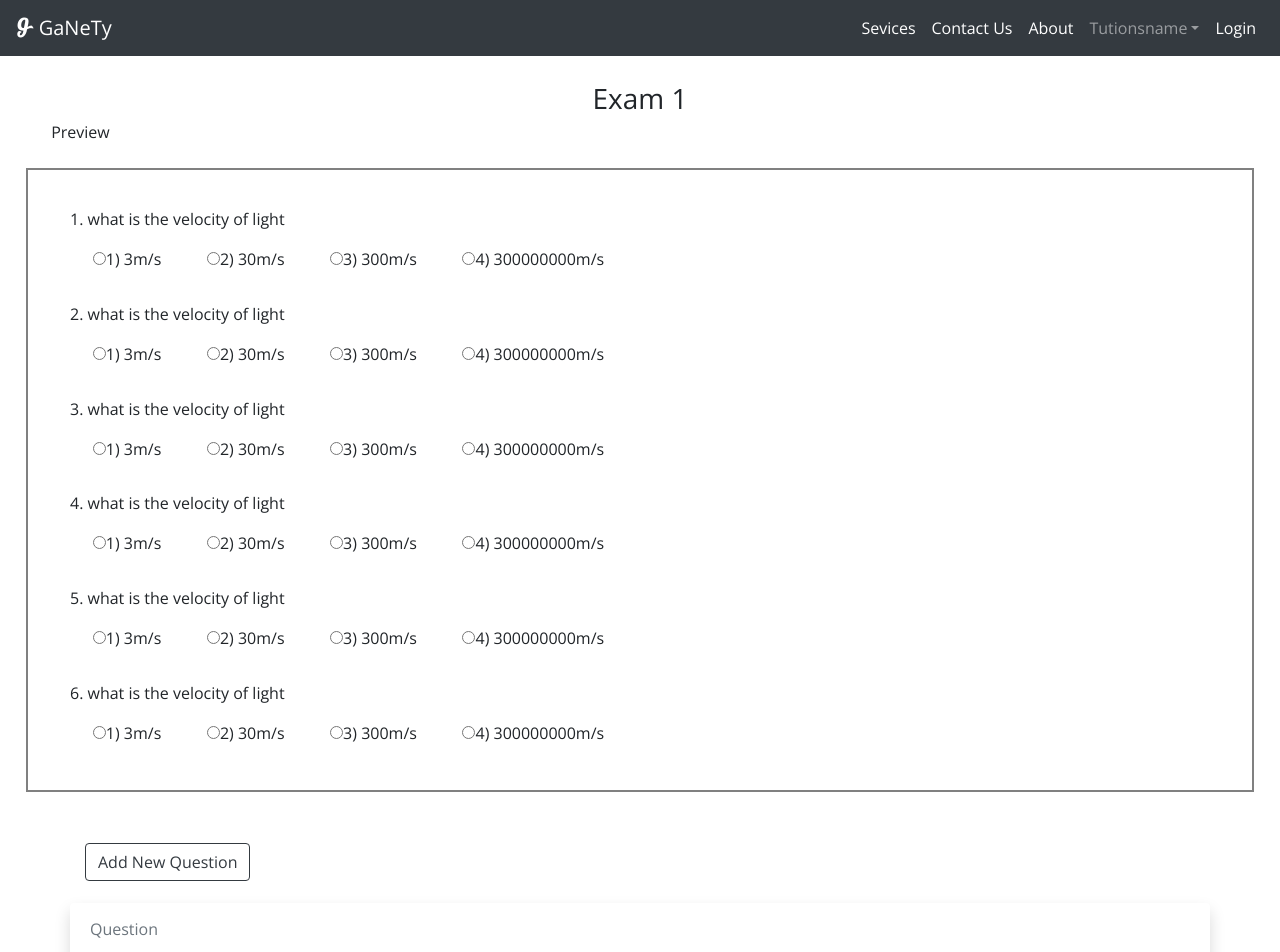
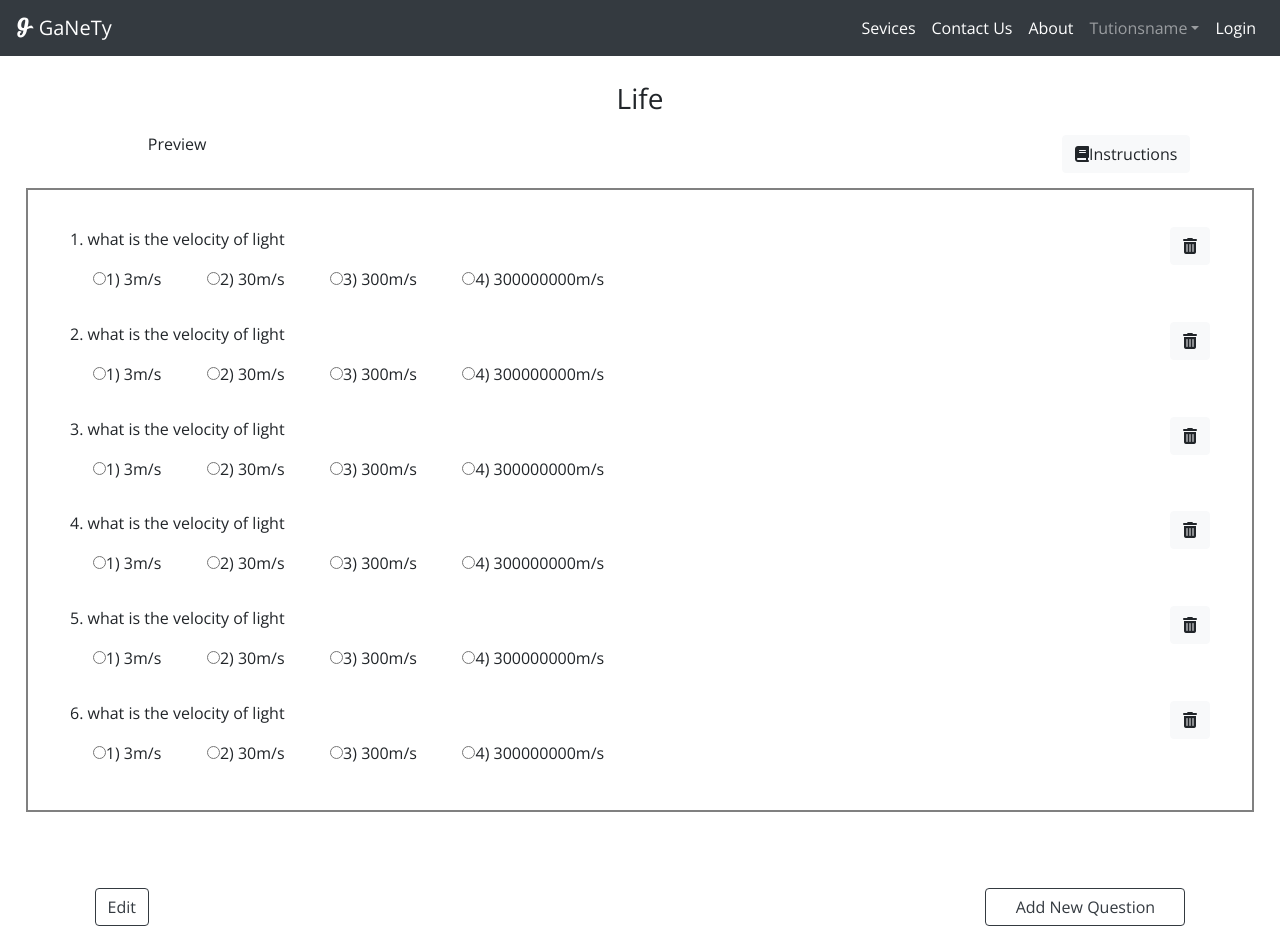
Before and after one commit to dchobarkar/edtech-platform-client, a React (Create React App) app: page /questionpaper in a window 1280 px wide. Shown: the top 952 px of the page. Built offline with nearby package versions, Linux system fonts and the light colour scheme.

Commit message:
Question Paper Layout Added

```diff
--- a/src/containers/AddNew/NewExam/NewQuestion/NewQuestion.css
+++ b/src/containers/AddNew/NewExam/NewQuestion/NewQuestion.css
@@ -1,14 +1,18 @@
 #addnewquestion {
   padding: 2%;
+  width: 100%;
 }
+#addnewquestion .row,
 #addnewquestion form {
   width: 100%;
 }
-
-#questionnoscroll {
-  padding: 2% 0;
+#addnewquestionbutton {
+  max-width: 200px;
+  width: 100%;
+  float: right;
 }
 
 #questionbutton {
   width: 100%;
+  padding: 2% 0;
 }
--- a/src/containers/AddNew/NewExam/NewQuestion/NewQuestion.js
+++ b/src/containers/AddNew/NewExam/NewQuestion/NewQuestion.js
@@ -5,7 +5,7 @@ import './NewQuestion.css'
 
 class NewQuestion extends Component {
     state = {
-        show: true
+        show: false
     }
 
     questionHandler = (e) => {
@@ -22,8 +22,15 @@ class NewQuestion extends Component {
 
     render() {
         return (
-            <div className="container">
+            <div className="container" id="addnewquestion">
                 <Button
+                    onClick={this.newQuestionAdder}
+                    variant="outline-dark"
+                >Edit
+                </Button>
+
+                <Button
+                    id="addnewquestionbutton"
                     onClick={this.showInputBoxHandler}
                     variant="outline-dark">
                     Add New Question
@@ -99,37 +106,29 @@ class NewQuestion extends Component {
                                         </Col>
                                     </Form.Group>
                                 </Form.Row>
+
                                 <Form.Group>
-                                    <Button
-                                        onClick={this.newQuestionAdder}
-                                        variant="outline-dark"
-                                    >Previous
-                            </Button>
                                     <Button
                                         className="float-right"
                                         onClick={() => this.props.newquestionsubmit(this.state.que, this.state.opt1, this.state.opt2, this.state.opt3, this.state.opt4)}
                                         variant="outline-dark"
-                                    >Next
+                                    >Add
                                     </Button>
                                 </Form.Group>
                             </Form>
+
+                            <div id="questionbutton">
                                 <Button
                                     className="float-right"
                                     onClick={this.newQuestionAdder}
                                     variant="outline-dark"
                                 >Submit
                             </Button>
+                            </div>
+
+
                         </div > : null
                 }
-                <section id="questionnoscroll">
-                    <div className="container">
-                        <div className="row">
-                            <div id="questionbutton">
-
-                            </div>
-                        </div>
-                    </div>
-                </section>
             </div>
         )
     }
--- /dev/null
+++ b/src/containers/AddNew/NewExam/QuestionPaper/QueInstructionBox/QueInstructionBox.css
@@ -0,0 +1,17 @@
+#showexaminstructionsbutton {
+  margin: 20px;
+}
+#showexaminstructionsbutton button {
+  position: absolute;
+  right: 0;
+  margin: 0 7%;
+}
+#examinstruction {
+  border: 2px solid gray;
+  padding: 2% 4%;
+  margin: 0 2%;
+}
+
+#examinstructionedit {
+  margin: 2%;
+}
--- /dev/null
+++ b/src/containers/AddNew/NewExam/QuestionPaper/QueInstructionBox/QueInstructionBox.js
@@ -0,0 +1,92 @@
+import React, { Component } from 'react';
+import { Button, Form } from 'react-bootstrap';
+
+import './QueInstructionBox.css'
+
+class QueInstructionBox extends Component {
+
+    state = {
+        showinstruction: false,
+        showedit: false,
+        instructions: this.props.instructions
+    }
+
+    showDescriptionHandler = () => {
+        this.setState({
+            showinstruction: !this.state.showinstruction,
+            showedit: false
+        })
+    }
+
+    showEditHandler = () => {
+        this.setState({
+            showedit: !this.state.showedit
+        })
+    }
+    instructionEditHandler = (e) => {
+        this.setState({
+            [e.target.name]: e.target.value
+        })
+    }
+
+    ShowInstruction = () => (
+        < div id="examinstruction" >
+            <div className="row">
+                <Button
+                    onClick={this.showEditHandler}
+                    variant="light">
+                    <i className="far fa-edit"></i>
+                </Button>
+                <p align="justify">{this.state.instructions}</p>
+            </div>
+        </div >
+    )
+
+    EditInstruction = () => (
+        <div id="examinstructionedit">
+            <Form>
+                <Form.Group>
+                    <Form.Control
+                        id="noborder"
+                        as="textarea"
+                        rows="4"
+                        value={this.state.instructions}
+                        name="instructions"
+                        onChange={this.instructionEditHandler} />
+                </Form.Group>
+            </Form>
+
+            <Button
+                onClick={() => this.props.saveEditInstruction(this.state.instructions)}
+                variant="light">
+                <i className="far fa-save"></i> Save
+            </Button>
+        </div>
+    )
+
+    render() {
+
+        let content = null
+        this.state.showedit ? content = <this.EditInstruction /> : content = <this.ShowInstruction />
+
+
+        return (
+            <div className="container" >
+                <div className="row" id="showexaminstructionsbutton">
+                    <h6>Preview</h6>
+                    <Button
+                        onClick={this.showDescriptionHandler}
+                        variant="light">
+                        <i className="fas fa-book"></i>
+                        Instructions
+                    </Button>
+                </div>
+                {this.state.showinstruction ? content : null}
+
+
+            </div >
+        )
+    }
+}
+
+export default QueInstructionBox;
--- a/src/containers/AddNew/NewExam/QuestionPaper/QuestionPapar.js
+++ b/src/containers/AddNew/NewExam/QuestionPaper/QuestionPapar.js
@@ -1,7 +1,9 @@
 import React, { Component } from 'react';
+import { Button } from 'react-bootstrap';
 import NewQuestion from '../NewQuestion/NewQuestion'
 
 import './QuestionPaper.css';
+import QueInstructionBox from './QueInstructionBox/QueInstructionBox';
 
 class QuestionPaper extends Component {
     state = {
@@ -67,7 +69,7 @@ class QuestionPaper extends Component {
     }
 
     newQuestionHandler = (que, opt1, opt2, opt3, opt4) => {
-        const newquestion = {
+        let newquestion = {
             que: que,
             opt1: opt1,
             opt2: opt2,
@@ -75,6 +77,7 @@ class QuestionPaper extends Component {
             opt4: opt4,
             id: this.state.id + 1
         }
+
         const addquestion = [...this.state.questions];
         addquestion.push(newquestion);
         this.setState({
@@ -83,17 +86,42 @@ class QuestionPaper extends Component {
         })
     }
 
+    saveEditInstructionHandler = (instruction) => {
+        this.setState({
+            instructions: instruction
+        })
+    }
+
+    deleteQuestionHandler = (index) => {
+        const deletequestion = [...this.state.questions];
+        deletequestion.splice(index, 1);
+        this.setState({
+            questions: deletequestion
+        })
+    }
+
     render() {
         return (
             <div className="fullscreen" id="questionpaper">
-                <h3>Exam 1</h3>
-                <h6>Preview</h6>
+                <h3>{this.state.examname}</h3>
+                <QueInstructionBox
+                    instructions={this.state.instructions}
+                    instructionchanger={this.instructionEditHandler}
+                    saveEditInstruction={this.saveEditInstructionHandler} />
+
                 <section id="exampreview">
                     <div className="container">
                         <div className="row">
                             {this.state.questions.map((question, Index) => {
                                 return <div id="question" key={question.id}>
-                                    <p>{Index + 1}. {question.que}</p>
+                                    <p>{Index + 1}. {question.que}
+                                        <Button
+                                            onClick={() => this.deleteQuestionHandler(Index)}
+                                            className="float-right"
+                                            variant="light">
+                                            <i className="fas fa-trash-alt"></i>
+                                        </Button>
+                                    </p>
                                     <span><input type="radio" />1) <label>{question.opt1}</label></span>
                                     <span><input type="radio" />2) <label>{question.opt2}</label></span>
                                     <span><input type="radio" />3) <label>{question.opt3}</label></span>
--- a/src/containers/AddNew/NewExam/QuestionPaper/QuestionPaper.css
+++ b/src/containers/AddNew/NewExam/QuestionPaper/QuestionPaper.css
@@ -3,7 +3,7 @@
   padding-top: 2%;
 }
 #questionpaper h6 {
-  padding-left: 4%;
+  padding: 0 4%;
 }
 
 #exampreview {
--- a/src/containers/CourseContent/CourseContent.js
+++ b/src/containers/CourseContent/CourseContent.js
@@ -9,6 +9,8 @@ class CourseContent extends Component {
     state = {
         id: 9,
         coursename: 'Physics I',
+        chapno: 0,
+        lesno: 0,
         coursedetails: [
             {
                 chaptername: 'Chapter 1',
@@ -152,6 +154,8 @@ class CourseContent extends Component {
     }
 
     render() {
+        let i = 0
+        let j = 0
         return (
             <div className="fullscreen">
                 <section id="previouscontent">
@@ -161,7 +165,8 @@ class CourseContent extends Component {
                         {this.state.coursedetails.map((chapter, index) => {
                             return <div className="row" id="individualchapter" key={chapter.id}>
                                 <div id="chaptername">
-                                    <span>{chapter.chaptername}</span>
+
+                                    <span>{i = i + 1}.  {chapter.chaptername}</span>
                                     <EditButtons
                                         contentid={chapter.id}
                                         chpid={null}
@@ -171,7 +176,7 @@ class CourseContent extends Component {
 
                                 {chapter.lessons.map((lesson, index) => {
                                     return < div id="individualcontent" key={lesson.id} >
-                                        <span>{lesson.lessonname}
+                                        <span>{j = j + 1}.  {lesson.lessonname}
                                             <EditButtons
                                                 contentid={lesson.id}
                                                 chpid={chapter.id}
```
Lines whose indentation alone changed are shown as unchanged.
